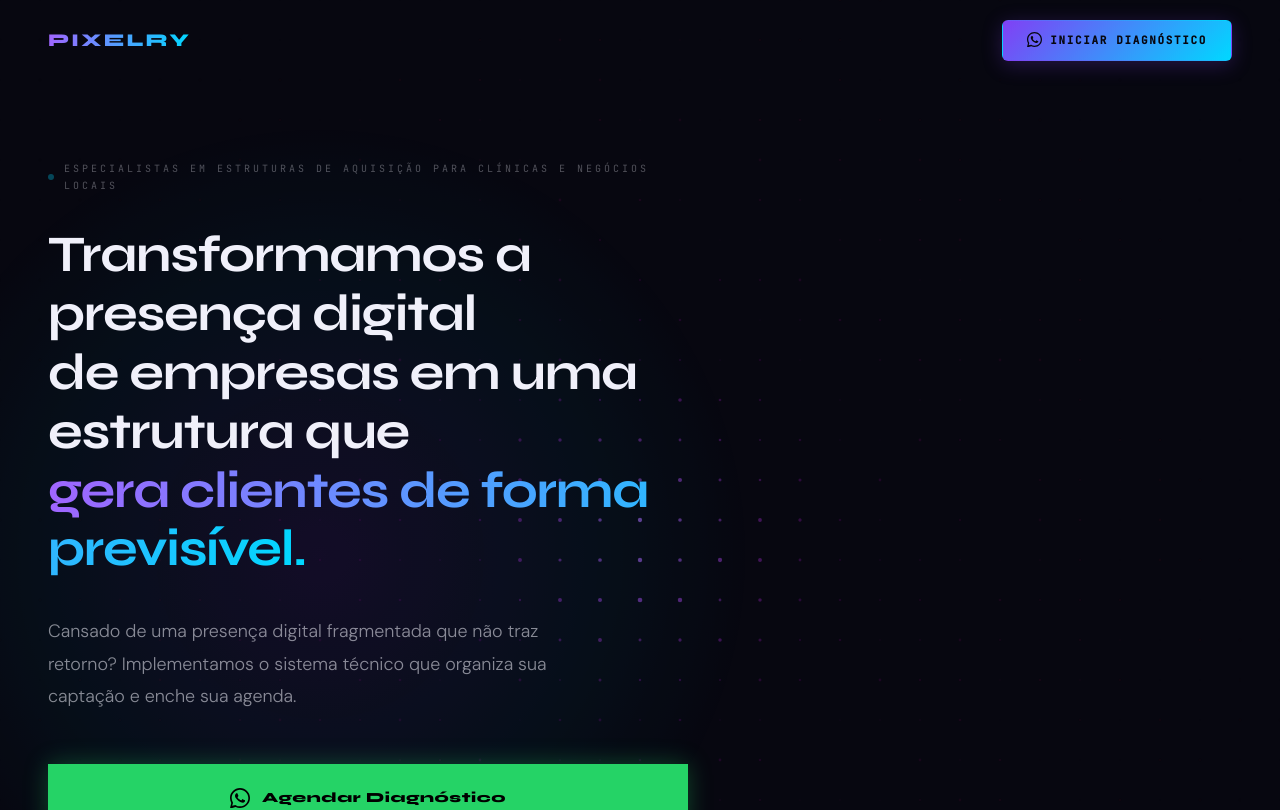
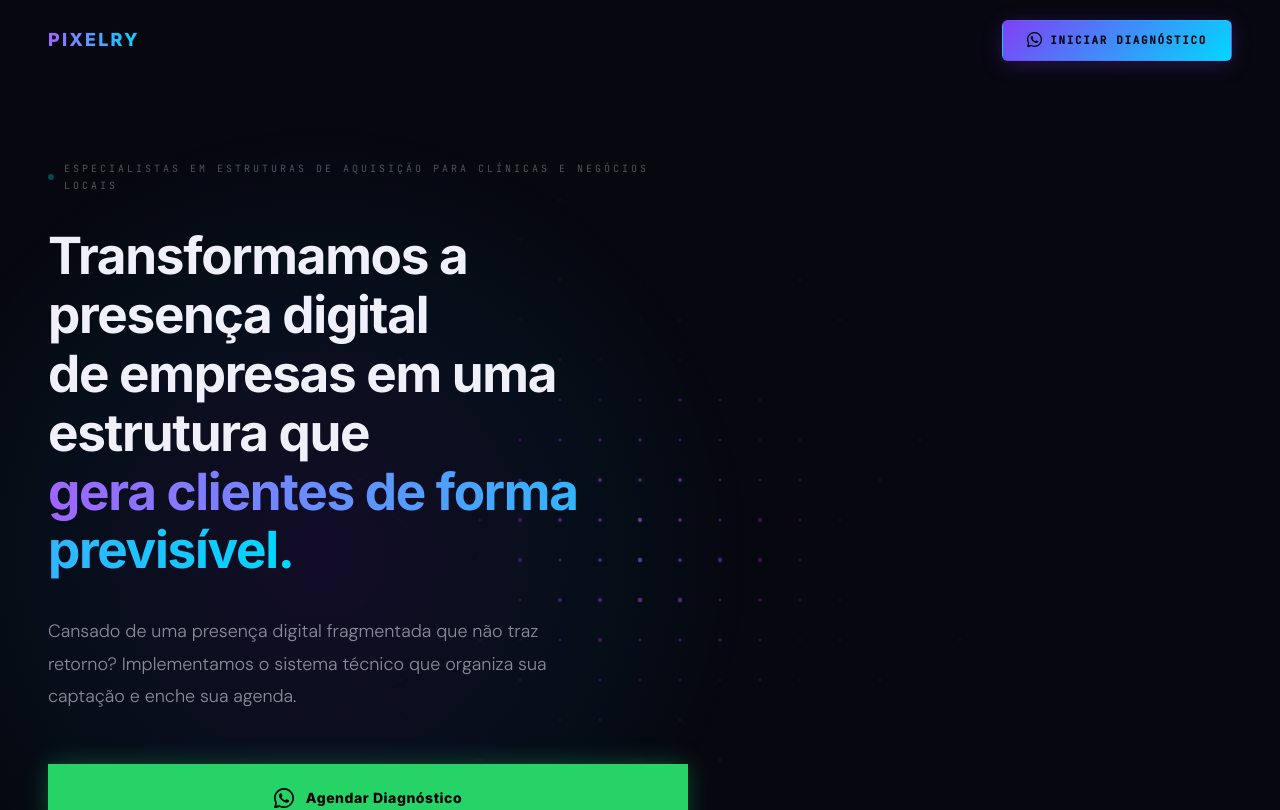
Before and after one commit to Espi0-bat/pixelry, a React (Vite) app: page / in a window 1280 px wide. Shown: the top 810 px of the page. Built offline with nearby package versions, Linux system fonts and the light colour scheme.

Commit message:
update fonte

```diff
--- a/index.html
+++ b/index.html
@@ -12,7 +12,7 @@
     <link rel="preconnect" href="https://fonts.googleapis.com" />
     <link rel="preconnect" href="https://fonts.gstatic.com" crossorigin />
     <link
-      href="https://fonts.googleapis.com/css2?family=Syne:wght@400;500;600;700;800&family=DM+Sans:ital,opsz,wght@0,9..40,300;0,9..40,400;0,9..40,500;1,9..40,300&family=JetBrains+Mono:wght@400;500&display=swap"
+      href="https://fonts.googleapis.com/css2?family=Inter:wght@400;500;600;700;800&family=DM+Sans:ital,opsz,wght@0,9..40,300;0,9..40,400;0,9..40,500;1,9..40,300&family=JetBrains+Mono:wght@400;500&display=swap"
       rel="stylesheet"
     />
     <title>PIXELRY — Engenharia Digital e Aquisição de Clientes</title>
--- a/src/index.css
+++ b/src/index.css
@@ -19,7 +19,7 @@
   --grad:       linear-gradient(135deg, #8040F5, #00D8FF);
   --grad-text:  linear-gradient(90deg, #A065FF, #00D8FF);
 
-  --font-display: 'Syne', sans-serif;
+  --font-display: 'Inter', sans-serif;
   --font-body:    'DM Sans', sans-serif;
   --font-mono:    'JetBrains Mono', monospace;
 
```
